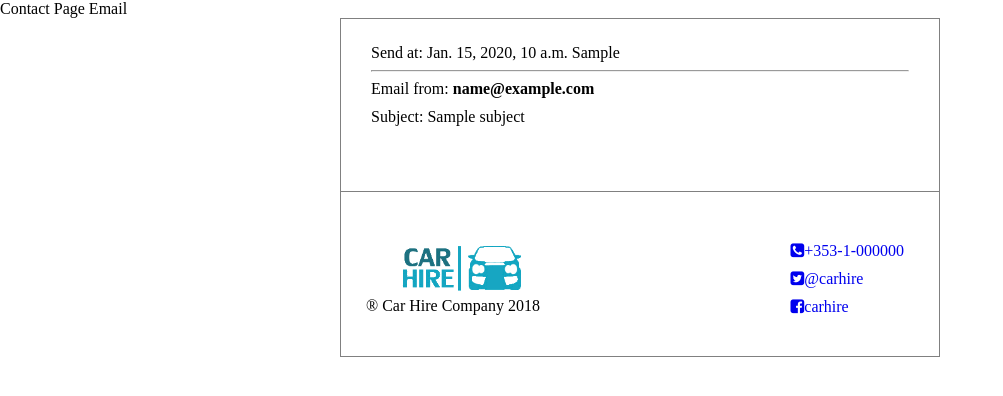
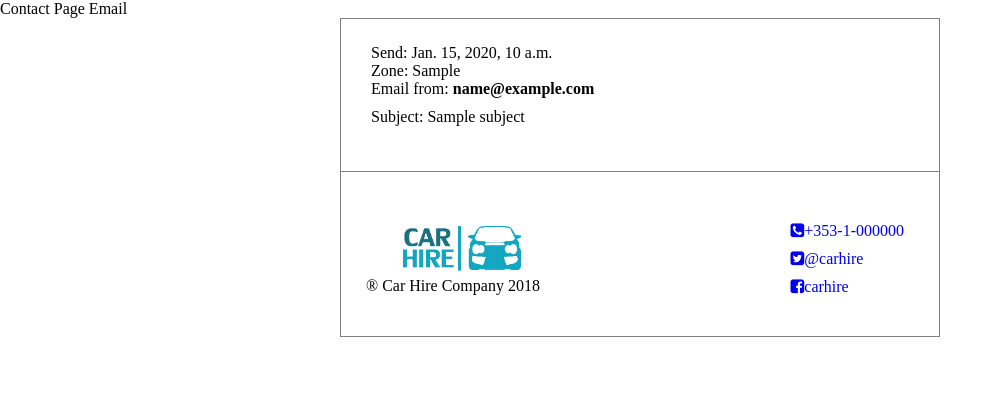
Before and after one commit to tomasz-g/car_hire_django_app, a Django app: template cars_fleet/templates/cars_fleet/web_email.html in a window 1280 px wide. Shown: the top 396 px of the page, without its empty margins (0-1003 px from the left). Run offline with Django 3.2, Linux system fonts and the light colour scheme; the template is opened without the code that fills it: most values are stand-ins (such as "Sample title", 1, 10 or a date in 2020).

Commit message:
Refactor base_email and web_email files

```diff
--- a/cars_fleet/templates/base_email.html
+++ b/cars_fleet/templates/base_email.html
@@ -6,16 +6,15 @@
   <meta name="viewport" content="width=device-width, initial-scale=1.0"/>
   <link rel="stylesheet" href="https://cdnjs.cloudflare.com/ajax/libs/font-awesome/4.7.0/css/font-awesome.min.css">
 </head>
-</html>
 
 <body style="margin: 0; padding: 0;">
  <table border="0" cellpadding="0" cellspacing="0" width="100%">
   <tr>
    <td>
-     <table align="center" border="1" cellpadding="0" cellspacing="0" width="600" style="border-collapse: collapse;">
+     <table align="center" border="1" cellpadding="0" cellspacing="0" width="600px" style="border-collapse: collapse;">
       <tr>
         <td bgcolor="#ffffff" style="padding: 25px 30px;">
-         <table border="0" cellpadding="0" cellspacing="0" width="100%">
+         <table border="0" cellpadding="0" cellspacing="0">
           {% block email_body %}{% endblock %}
          </table>
        </td>
@@ -64,3 +63,4 @@
   </tr>
  </table>
 </body>
+</html>
--- a/cars_fleet/templates/cars_fleet/web_email.html
+++ b/cars_fleet/templates/cars_fleet/web_email.html
@@ -5,21 +5,29 @@
 {% block email_body %}
 <tr>
  <td>
-   Send at: {{ current_time }} {{ current_zone }}<hr>
+   Send: {{ current_time }}
  </td>
 </tr>
+
+<tr>
+ <td>
+   Zone: {{ current_zone }}
+ </td>
+</tr>
+
 <tr>
  <td>
    Email from: <strong>{{ contact_email }}</strong>
  </td>
 </tr>
+
 <tr>
  <td style="padding-top: 10px;">
   Subject: {{ subject }}
  </td>
 </tr>
 <tr>
- <td style="padding: 20px;">
+ <td style="padding-top: 20px;">
   {{ message }}
  </td>
 </tr>
```
